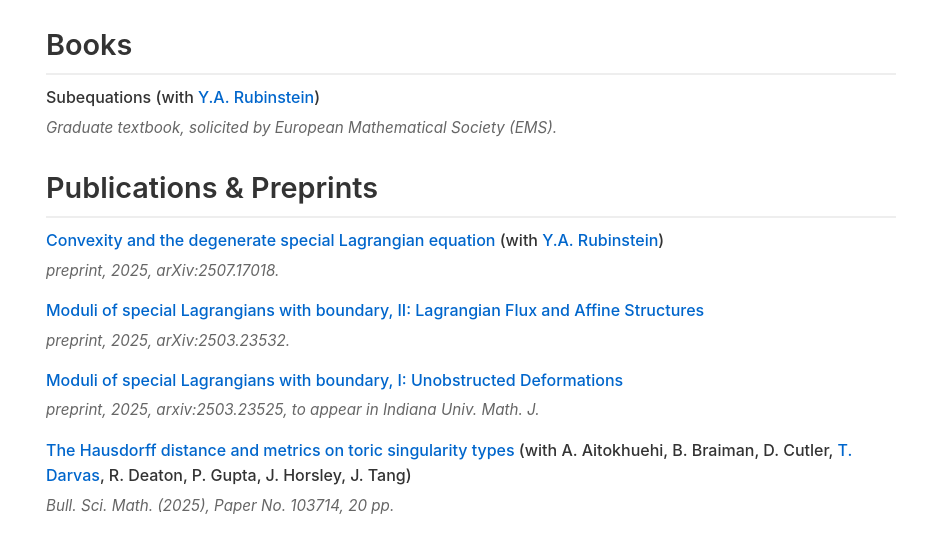
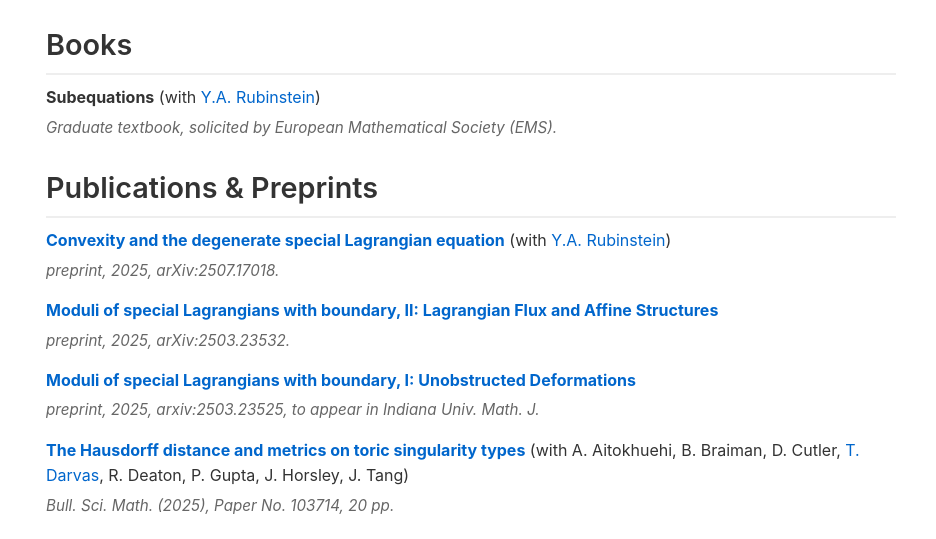
Before and after one commit to pvasanth184/pvasanth184.github.io, a plain HTML site: page index.html in a window 1280 px wide. Shown: the part 249-788 px from the top of the page, 344-1280 px from the left. Drawn offline with Linux system fonts and the light colour scheme.

Commit message:
Revise webpage description and publication formatting
Updated the description of the personal academic webpage and adjusted the formatting for the publication titles.

```diff
--- a/index.html
+++ b/index.html
@@ -5,7 +5,7 @@
     <meta name="viewport" content="width=device-width, initial-scale=1.0">
     <link rel="stylesheet" href="https://cdnjs.cloudflare.com/ajax/libs/font-awesome/6.4.0/css/all.min.css">
     <title>Vasanth Pidaparthy | University of Maryland</title>
-    <meta name="description" content="Personal academic webpage of Vasanth Pidaparthy, Ph.D. Candidate in Mathematics at the University of Maryland, specializing in geometric analysis and non-linear PDEs.">
+    <meta name="description" content="Personal academic webpage of Vasanth Pidaparthy, Ph.D. student in Mathematics at the University of Maryland, specializing in geometric analysis and non-linear PDEs.">
     <style>
         * { margin: 0; padding: 0; box-sizing: border-box; }
         body { font-family: -apple-system, BlinkMacSystemFont, 'Segoe UI', 'Roboto', 'Helvetica', 'Arial', sans-serif; line-height: 1.6; color: #333; background-color: #fff; padding: 40px 20px; }
@@ -31,7 +31,7 @@
         a { color: #0066cc; text-decoration: none; }
         a:hover { text-decoration: underline; }
         .publication { margin-bottom: 15px; }
-        .publication-title { font-weight: 500; margin-bottom: 5px; }
+        .publication-title { margin-bottom: 5px; } /* Removed font-weight: 500 here */
         .publication-details { color: #666; font-size: 0.95em; }
         .experience-item { margin-bottom: 15px; }
         .experience-title { font-weight: 500; }
@@ -86,7 +86,7 @@
 
             <h2>Books</h2>
             <div class="publication">
-                <div class="publication-title">Subequations (with <a href="http://www.math.umd.edu/~yanir/" target="_blank" rel="noopener noreferrer">Y.A. Rubinstein</a>)</div>
+                <div class="publication-title"><strong>Subequations</strong> (with <a href="http://www.math.umd.edu/~yanir/" target="_blank" rel="noopener noreferrer">Y.A. Rubinstein</a>)</div>
                 <div class="publication-details">
                     <em>Graduate textbook, solicited by European Mathematical Society (EMS).</em>
                 </div>
@@ -95,7 +95,7 @@
             <h2>Publications & Preprints</h2>
             <div class="publication">
                 <div class="publication-title">
-                    <a href="https://arxiv.org/abs/2507.17018" target="_blank" rel="noopener noreferrer">Convexity and the degenerate special Lagrangian equation</a> (with <a href="http://www.math.umd.edu/~yanir/" target="_blank" rel="noopener noreferrer">Y.A. Rubinstein</a>)
+                    <a href="https://arxiv.org/abs/2507.17018" target="_blank" rel="noopener noreferrer"><strong>Convexity and the degenerate special Lagrangian equation</strong></a> (with <a href="http://www.math.umd.edu/~yanir/" target="_blank" rel="noopener noreferrer">Y.A. Rubinstein</a>)
                 </div>
                 <div class="publication-details">
                     <em>preprint, 2025, arXiv:2507.17018.</em>
@@ -103,7 +103,7 @@
             </div>
             <div class="publication">
                 <div class="publication-title">
-                    <a href="https://arxiv.org/abs/2503.23532" target="_blank" rel="noopener noreferrer">Moduli of special Lagrangians with boundary, II: Lagrangian Flux and Affine Structures</a>
+                    <a href="https://arxiv.org/abs/2503.23532" target="_blank" rel="noopener noreferrer"><strong>Moduli of special Lagrangians with boundary, II: Lagrangian Flux and Affine Structures</strong></a>
                 </div>
                 <div class="publication-details">
                     <em>preprint, 2025, arXiv:2503.23532.</em>
@@ -111,14 +111,14 @@
             </div>
             <div class="publication">
                 <div class="publication-title">
-                    <a href="https://arxiv.org/abs/2503.23525" target="_blank" rel="noopener noreferrer">Moduli of special Lagrangians with boundary, I: Unobstructed Deformations</a>
+                    <a href="https://arxiv.org/abs/2503.23525" target="_blank" rel="noopener noreferrer"><strong>Moduli of special Lagrangians with boundary, I: Unobstructed Deformations</strong></a>
                 </div>
                 <div class="publication-details">
                     <em>preprint, 2025, arxiv:2503.23525, to appear in Indiana Univ. Math. J.</em>
                 </div>
             </div>
             <div class="publication">
-                <div class="publication-title"><a href="https://doi.org/10.1016/j.bulsci.2025.103714" target="_blank" rel="noopener noreferrer">The Hausdorff distance and metrics on toric singularity types</a> (with A. Aitokhuehi, B. Braiman, D. Cutler, <a href="https://math.umd.edu/~tdarvas/" target="_blank" rel="noopener noreferrer">T. Darvas</a>, R. Deaton, P. Gupta, J. Horsley, J. Tang)</div>
+                <div class="publication-title"><a href="https://doi.org/10.1016/j.bulsci.2025.103714" target="_blank" rel="noopener noreferrer"><strong>The Hausdorff distance and metrics on toric singularity types</strong></a> (with A. Aitokhuehi, B. Braiman, D. Cutler, <a href="https://math.umd.edu/~tdarvas/" target="_blank" rel="noopener noreferrer">T. Darvas</a>, R. Deaton, P. Gupta, J. Horsley, J. Tang)</div>
                 <div class="publication-details">
                     <em>Bull. Sci. Math. (2025), Paper No. 103714, 20 pp.</em>
                 </div>
@@ -127,7 +127,7 @@
             <h2>Invited Talks</h2>
             <div class="publication">
                 <div class="publication-title">
-                    <a href="https://math.iisc.ac.in/seminars/2025/2025-09-29-vasanth-pidaparthy.html" target="_blank" rel="noopener noreferrer">Geometry & Topology Seminar</a>, IISc, Bengaluru, India, Sep 29, 2025.
+                    <a href="https://math.iisc.ac.in/seminars/2025/2025-09-29-vasanth-pidaparthy.html" target="_blank" rel="noopener noreferrer"><strong>Geometry & Topology Seminar</strong></a>, IISc, Bengaluru, India, Sep 29, 2025.
                 </div>
             </div>
 
```
